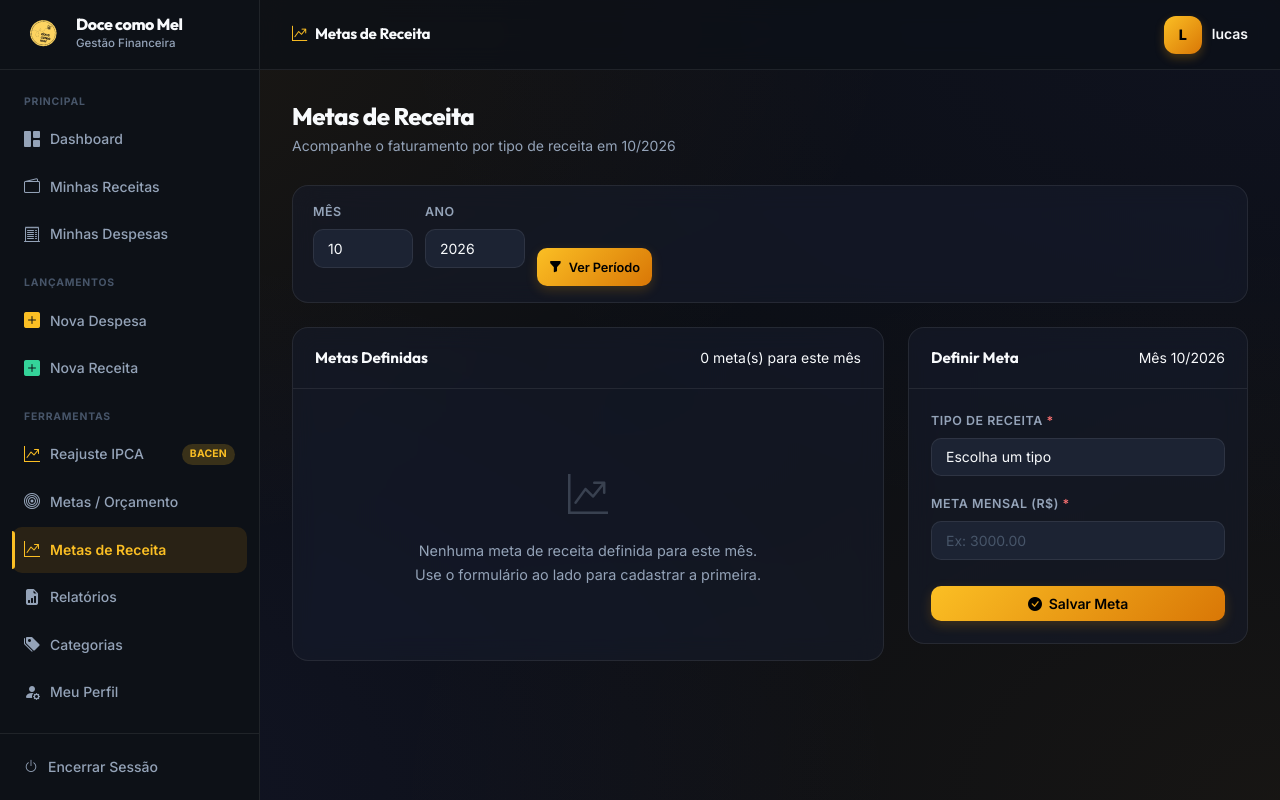
After one commit to SimoesDev1/Projeto_Extensao, a Flask app: page /metas-receita/ in a window 1280 px wide. The commit adds this page. Run offline with Flask 3, Linux system fonts and the light colour scheme; a user stored in the database is signed in; data that the repository does not hold is empty.

Commit message:
feat: tela e link de metas de receita

```diff
--- a/app/templates/base.html
+++ b/app/templates/base.html
@@ -73,6 +73,10 @@
             <a href="{{ url_for('metas.listar') }}"
                 class="sidebar-link {% if request.endpoint and request.endpoint.startswith('metas.') %}active{% endif %}">
                 <i class="bi bi-bullseye"></i> Metas / Orçamento
+            </a>
+            <a href="{{ url_for('metas_receita.listar') }}"
+                class="sidebar-link {% if request.endpoint and request.endpoint.startswith('metas_receita.') %}active{% endif %}">
+                <i class="bi bi-graph-up-arrow"></i> Metas de Receita
             </a>
             <a href="{{ url_for('relatorios.index') }}"
                 class="sidebar-link {% if request.endpoint and request.endpoint.startswith('relatorios.') %}active{% endif %}">
--- /dev/null
+++ b/app/templates/metas_receita/listar.html
@@ -0,0 +1,122 @@
+{% extends 'base.html' %}
+{% block title %}Metas de Receita{% endblock %}
+{% block topbar_title %}<i class="bi bi-graph-up-arrow" style="color:var(--amber);margin-right:8px;"></i>Metas de Receita{% endblock %}
+{% block content %}
+
+<div class="page-header">
+    <div>
+        <h1 class="page-title">Metas de Receita</h1>
+        <p class="page-subtitle">Acompanhe o faturamento por tipo de receita em {{ "%02d"|format(mes) }}/{{ ano }}</p>
+    </div>
+</div>
+
+<div class="card" style="margin-bottom: 24px;">
+    <div class="card-body" style="padding: 16px 20px;">
+        <form method="GET" style="display:flex; align-items:flex-end; gap:12px; flex-wrap:wrap;">
+            <div class="form-group" style="width: 100px;">
+                <label class="form-label">M&ecirc;s</label>
+                <input type="number" name="mes" class="form-control" value="{{ mes }}" min="1" max="12">
+            </div>
+            <div class="form-group" style="width: 100px;">
+                <label class="form-label">Ano</label>
+                <input type="number" name="ano" class="form-control" value="{{ ano }}" min="2020" max="2099">
+            </div>
+            <button type="submit" class="btn btn-primary btn-sm" style="height:38px;">
+                <i class="bi bi-funnel-fill"></i> Ver Per&iacute;odo
+            </button>
+        </form>
+    </div>
+</div>
+
+<div style="display:grid; grid-template-columns: 1fr 340px; gap: 24px; align-items: start;">
+
+    <div class="card">
+        <div class="card-header">
+            <h3 class="card-title">Metas Definidas</h3>
+            <span class="card-subtitle">{{ progresso|length }} meta(s) para este m&ecirc;s</span>
+        </div>
+        <div class="card-body">
+            {% if progresso %}
+            <div style="display:flex; flex-direction:column; gap:20px;">
+                {% for item in progresso %}
+                <div style="background:var(--surface-2); border:1px solid var(--border); border-radius:var(--radius-md); padding:16px 20px;">
+                    <div style="display:flex; align-items:center; justify-content:space-between; margin-bottom:8px;">
+                        <div style="display:flex; align-items:center; gap:10px;">
+                            <span class="badge badge-default" style="font-size:0.85rem;">{{ item.tipo }}</span>
+                            {% if item.atingiu %}
+                            <span class="badge badge-success"><i class="bi bi-check-circle" style="margin-right:4px;"></i> Meta atingida</span>
+                            {% elif item.pct >= 80 %}
+                            <span class="badge" style="background:rgba(245,158,11,0.15); color:var(--amber); border:1px solid rgba(245,158,11,0.3);"><i class="bi bi-exclamation-circle" style="margin-right:4px;"></i> Quase l&aacute;</span>
+                            {% endif %}
+                        </div>
+                        <form method="POST" action="{{ url_for('metas_receita.excluir', id=item.meta.id_meta_receita) }}"
+                              data-confirm="Deseja remover a meta de '{{ item.tipo }}'?">
+                            <input type="hidden" name="csrf_token" value="{{ csrf_token() }}">
+                            <button type="submit" class="btn btn-ghost btn-sm btn-icon" title="Remover meta" style="color:var(--red);">
+                                <i class="bi bi-trash3"></i>
+                            </button>
+                        </form>
+                    </div>
+
+                    <div class="progress-bar-container" style="height:10px; margin: 12px 0 8px 0; background:rgba(255,255,255,0.06);">
+                        <div class="progress-bar-fill" style="width: {{ item.pct }}%; {% if item.atingiu %}background:linear-gradient(90deg, #10b981, #059669);{% endif %}"></div>
+                    </div>
+
+                    <div style="display:flex; justify-content:space-between; align-items:center; font-size:0.82rem;">
+                        <span style="color:var(--text-muted);">
+                            Realizado: <strong style="color:var(--text);">R$ {{ "%.2f"|format(item.real)|replace('.',',') }}</strong>
+                            / Meta: <strong>R$ {{ "%.2f"|format(item.meta_val)|replace('.',',') }}</strong>
+                        </span>
+                        <span style="font-weight:700; color:{% if item.atingiu %}var(--green){% elif item.pct >= 80 %}var(--amber){% else %}var(--text-muted){% endif %};">
+                            {{ item.pct }}%
+                        </span>
+                    </div>
+                </div>
+                {% endfor %}
+            </div>
+            {% else %}
+            <div class="empty-state">
+                <i class="bi bi-graph-up-arrow"></i>
+                <p>Nenhuma meta de receita definida para este m&ecirc;s.<br>Use o formul&aacute;rio ao lado para cadastrar a primeira.</p>
+            </div>
+            {% endif %}
+        </div>
+    </div>
+
+    <div class="card">
+        <div class="card-header">
+            <h3 class="card-title">Definir Meta</h3>
+            <span class="card-subtitle">M&ecirc;s {{ "%02d"|format(mes) }}/{{ ano }}</span>
+        </div>
+        <div class="card-body">
+            <form method="POST" action="{{ url_for('metas_receita.salvar') }}" data-loading>
+                <input type="hidden" name="csrf_token" value="{{ csrf_token() }}">
+                <input type="hidden" name="mes" value="{{ mes }}">
+                <input type="hidden" name="ano" value="{{ ano }}">
+
+                <div class="form-group">
+                    <label class="form-label">Tipo de receita <span style="color:var(--red);">*</span></label>
+                    <select name="tipo_receita" class="form-select" required>
+                        <option value="" disabled selected>Escolha um tipo</option>
+                        {% for t in tipos %}
+                        <option value="{{ t }}">{{ t }}</option>
+                        {% endfor %}
+                    </select>
+                </div>
+
+                <div class="form-group">
+                    <label class="form-label">Meta mensal (R$) <span style="color:var(--red);">*</span></label>
+                    <input type="number" step="0.01" min="0.01" name="valor_meta"
+                           class="form-control" placeholder="Ex: 3000.00" required>
+                </div>
+
+                <button type="submit" class="btn btn-primary" style="width:100%; justify-content:center; margin-top:8px;">
+                    <i class="bi bi-check-circle-fill"></i> Salvar Meta
+                </button>
+            </form>
+        </div>
+    </div>
+
+</div>
+
+{% endblock %}
```
